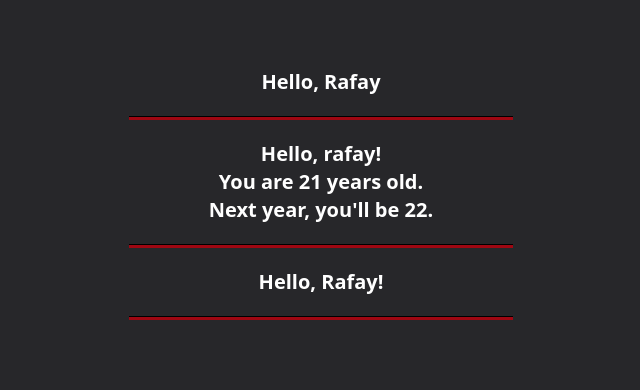
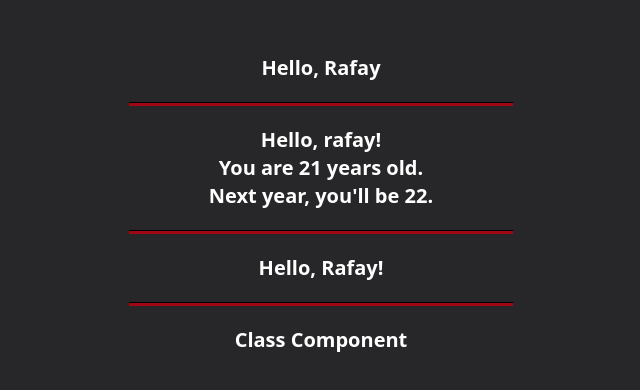
Before and after one commit to ExploitEngineer/React, a React (Vite) app in the folder React_v19.1/: page / in a window 1280 px wide. Shown: the part 196-586 px from the top of the page, without its empty margins (319-959 px from the left). Built offline with nearby package versions, Linux system fonts and the light colour scheme.

Commit message:
feat: add class components

```diff
--- a/React_v19.1/src/App.jsx
+++ b/React_v19.1/src/App.jsx
@@ -1,6 +1,7 @@
 import { JsxSyntax } from "./components/01-jsx-syntax";
 import { EmbeddingExpression } from "./components/02-embedding-expression";
 import { FunctionalComponents } from "./components/03-functional-components";
+import { ClassComponents } from "./components/04-class-components";
 
 export default function App() {
   return (
@@ -11,6 +12,7 @@ export default function App() {
       <hr className="h-1 my-5 bg-red-800 w-96" />
       <FunctionalComponents />
       <hr className="h-1 my-5 bg-red-800 w-96" />
+      <ClassComponents />
     </div>
   );
 }
--- /dev/null
+++ b/React_v19.1/src/components/04-class-components.jsx
@@ -0,0 +1,7 @@
+import React from "react";
+
+export class ClassComponents extends React.Component {
+  render() {
+    return <h1 className="font-bold text-white text-xl">Class Component</h1>;
+  }
+}
```
Also changed, not shown: React_v19.1/react.txt.
